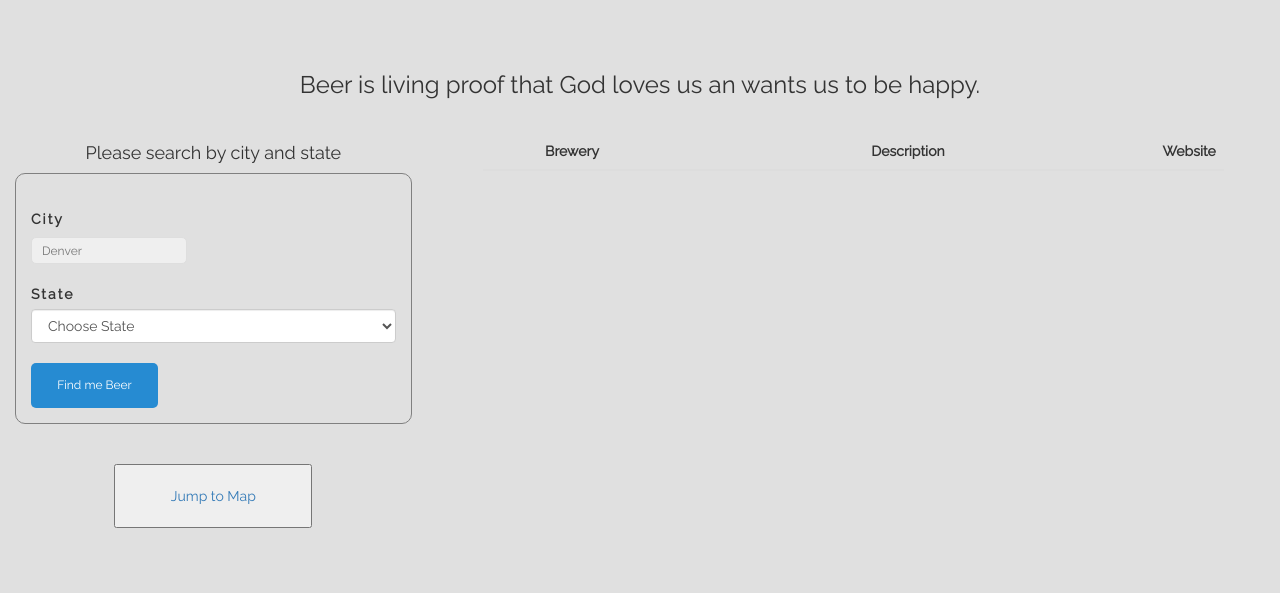
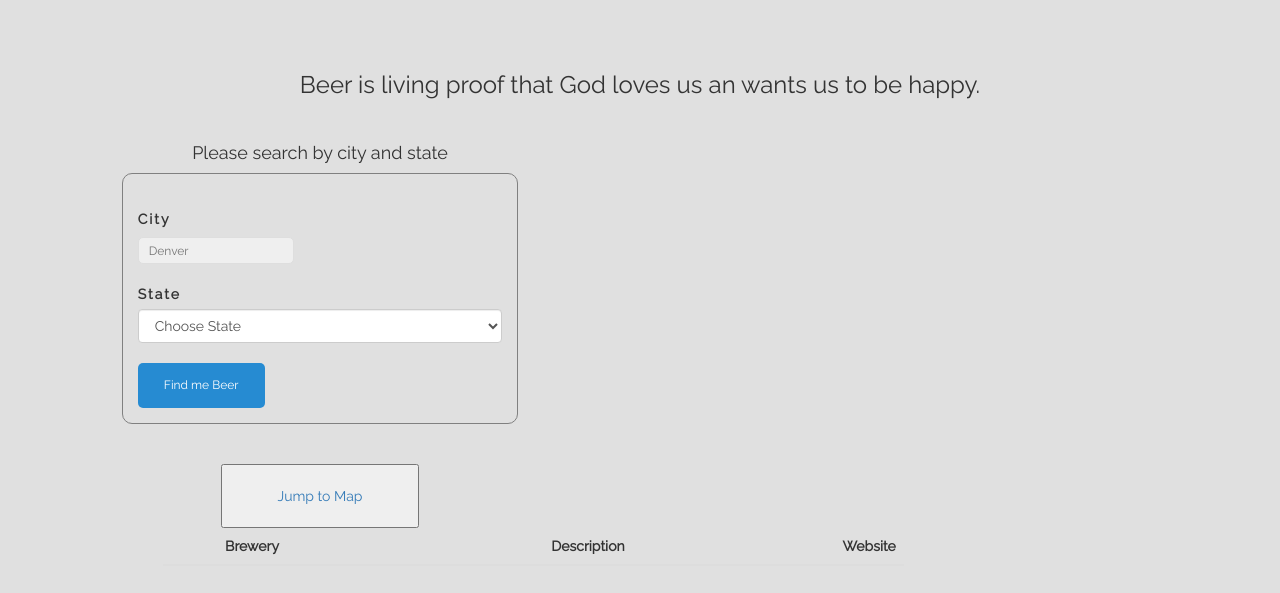
Before and after one commit to erikmura44/Q1-Project, a plain HTML site: page main.html in a window 1280 px wide. Shown: the part 53-646 px from the top of the page. Drawn offline with nearby package versions, Linux system fonts and the light colour scheme; some packages are replaced by stand-ins of ours.

Commit message:
updated sizes

```diff
--- a/main.html
+++ b/main.html
@@ -38,7 +38,7 @@
    <h3 class="quote">Beer is living proof that God loves use and wants us to be happy</h3>
    <div class="container-fluid">
       <div class="row">
-         <div class="col-xs-12 col-md-12 col-lg-4">
+         <div class="col-xs-10 col-xs-offset-1 col-md-10 col-md-offset-1 col-lg-4">
             <h4>Please search by city and state</h4>
             <form id="search">
                <label for="city" class="city">City</label>
@@ -103,7 +103,7 @@
                <a href="#map"><button>Jump to Map</button></a>
             </div>
          </div>
-         <div class="col-xs-11 col-md-12 col-lg-8" style="height:400px;overflow:auto;margin-bottom:50px;margin-right:0px">
+         <div class="col-xs-10 col-xs-offset-1 col-md-10 col-md-offset-1 col-lg-8" style="height:400px;overflow:auto;margin-bottom:50px;margin-right:0px">
             <table class="table table-striped table-fixed">
                <thead>
                   <tr>
```
